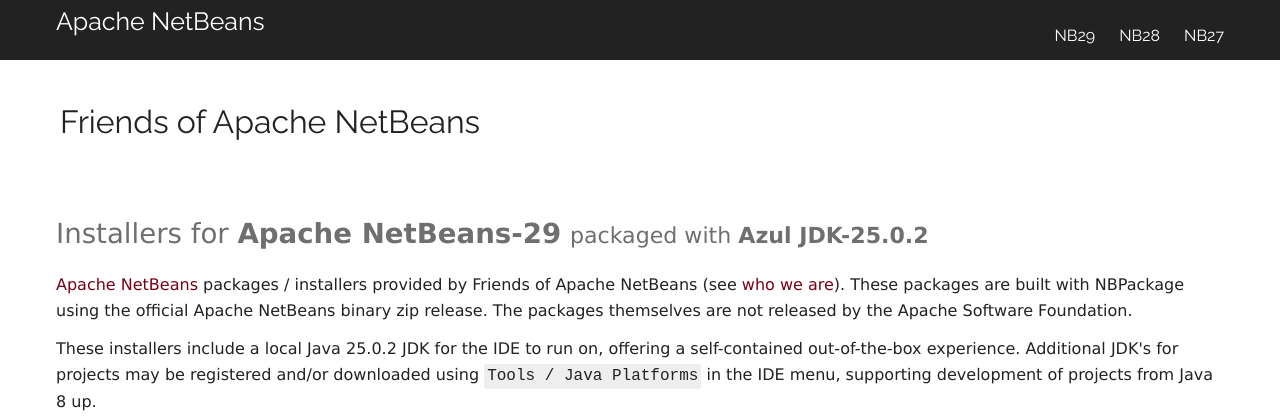
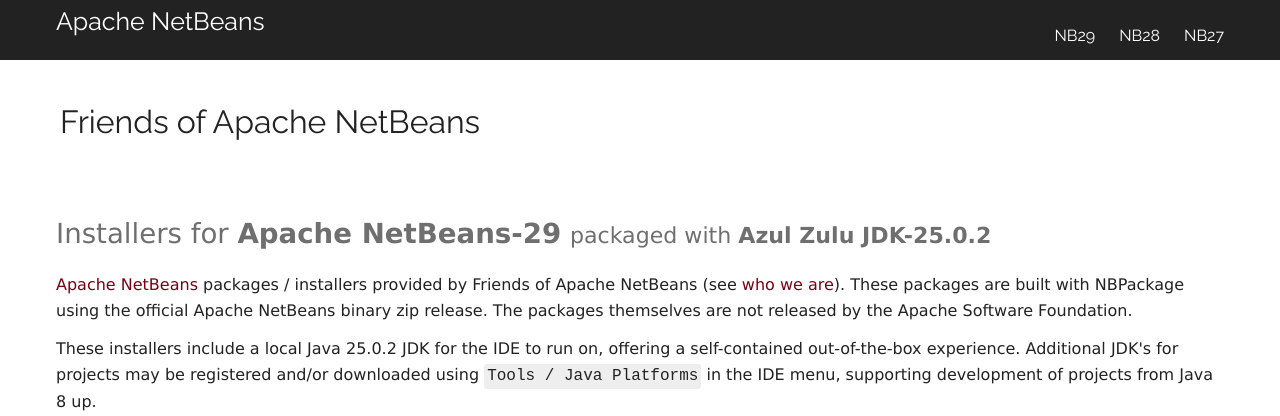
Before and after one commit to Friends-of-Apache-NetBeans/netbeans-installers-site, a Jekyll site: the page built from index.html, in a window 1280 px wide and 900 px high. Shown: the top 416 px of the window. Built offline with Jekyll 4.4.1, drawn with Linux system fonts in a browser that asks for light colours; nearby versions of some CDN libraries.

Commit message:
Update preamble.html

```diff
--- a/_includes/preamble.html
+++ b/_includes/preamble.html
@@ -1,5 +1,5 @@
 <h2>Installers for <b>Apache NetBeans-{{ sb.netbeans-version }}</b>
-<span style="font-size:80%">packaged with <b>Azul JDK-{{ sb.jdk-version }}</b><span></h2>
+<span style="font-size:80%">packaged with <b>{{sb.jdk-vendor}}  JDK-{{ sb.jdk-version }}</b><span></h2>
 
 <section>
   <p><a href="https://netbeans.apache.org">Apache NetBeans</a> packages / installers
```
